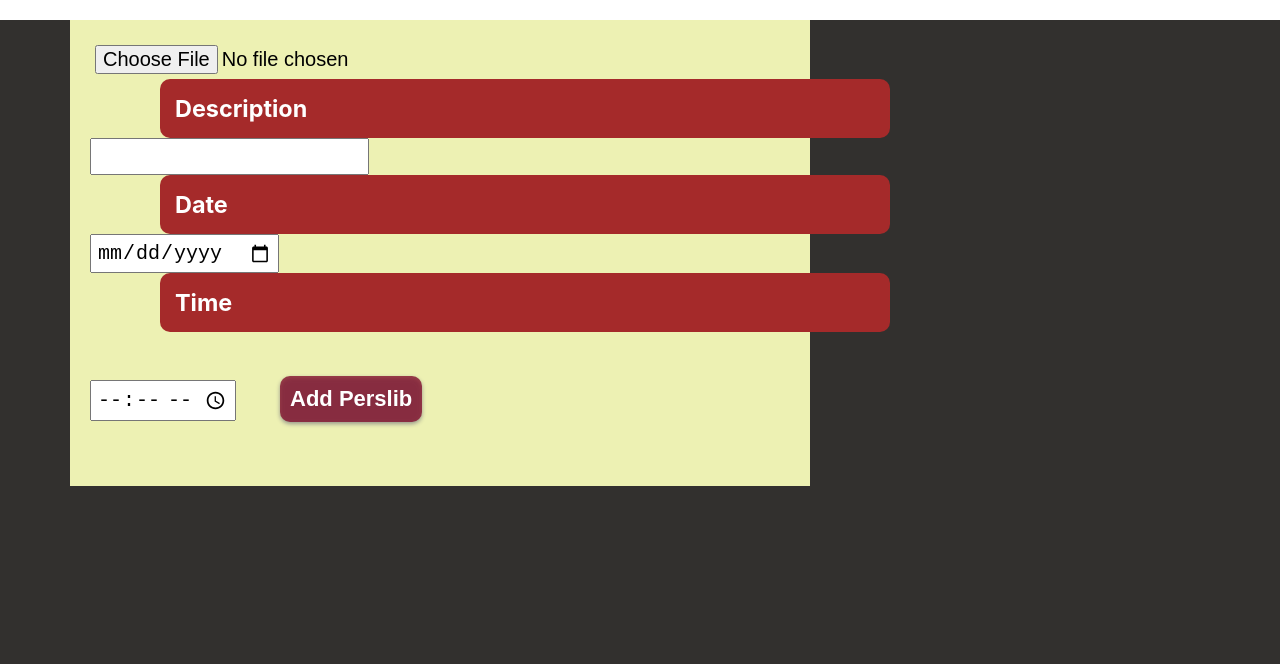
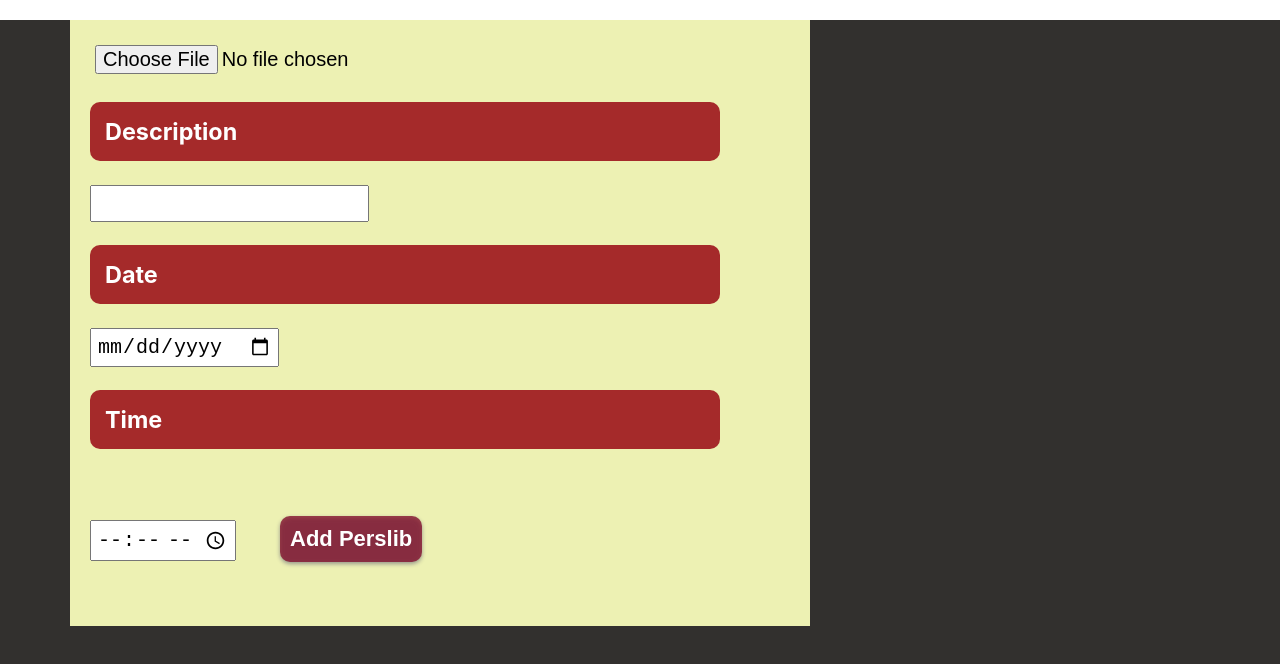
Before and after one commit to davedawita/PersLib---FrontEnd, a React (Create React App) app: page /newperslib in a window 1280 px wide. Shown: the top 664 px of the page. Built offline with nearby package versions, Linux system fonts and the light colour scheme; no server answers.

Commit message:
Styling Continued-1

```diff
--- a/src/App.css
+++ b/src/App.css
@@ -133,14 +133,7 @@
 }
 
 
-.EditTitle{
-  background-color: brown;
-  padding: 15px;
-  width: 700px;
-  border-radius: 10px;
-  color:white;
-  margin: 0 10px 0 70px;
-}
+
 
 .input{
   font-size: 20px;
@@ -289,3 +282,23 @@
   margin: 10px 200px 20px 200px;
 
 }
+
+.addTitles {
+  width: 100vw;
+  height: 50vh;
+  padding: 15px;
+  width: 700px;
+  border-radius: 10px;
+  color:white;
+  margin: 0 10px 0 70px;
+}
+
+
+.EditTitle{
+  background-color: brown;
+  padding: 15px;
+  width: 600px;
+  border-radius: 10px;
+  color:white;
+  margin: 0 10px 0 px;
+}
--- a/src/pages/AllYears.js
+++ b/src/pages/AllYears.js
@@ -8,7 +8,7 @@ const AllYears = (props) => {
 
       <div className='mainpage'>
         <h1 className="maintitle">PersLib</h1>
-        <p className='introduction'>PersLib is an application that allows users to record and track their life moments. It encourages users to save pictures, videos, important documents, etc. It is basically a personal library that holds important recorded information in life. It is more safe from local computers and hard drives and it enables users to easily manipulate their personal data by adding features, editing records, and with deleting functionality.</p>
+        <p className='introduction'>PersLib is an application that allows users to record and track their life moments. It encourages users to save pictures, important documents, etc. It is basically a personal library that holds important recorded information in life. It is more safe from local computers and hard drives and it enables users to easily manipulate their personal data by adding features, editing records, and with deleting functionality.</p>
         <Link to='/newyear'>
           <button className='addYear'>Add Year</button>
         </Link>
--- a/src/pages/SingleYear.js
+++ b/src/pages/SingleYear.js
@@ -12,8 +12,9 @@ const SingleYear = (props) => {
   const location = useLocation()
   console.log(location)
   return (
-    <div>
+    <div className='addTitles'>
       <h2>{currentYear.year} Documents</h2>
+      <div className='EditTitle'>
         <Link to='/newtitle'>
             <button className='addTitle'>Add Title</button>
         </Link>
@@ -21,10 +22,13 @@ const SingleYear = (props) => {
         <Link to={`/edityear/${params.id}/`}>
           <button>Edit Year</button>
         </Link>
+
         <Link to={'/'}>
           <button>Go Back</button>
         </Link>
         {/* <Outlet></Outlet> */}
+      </div>
+
     </div>
   )
 }
```
Lines whose indentation alone changed are shown as unchanged.
